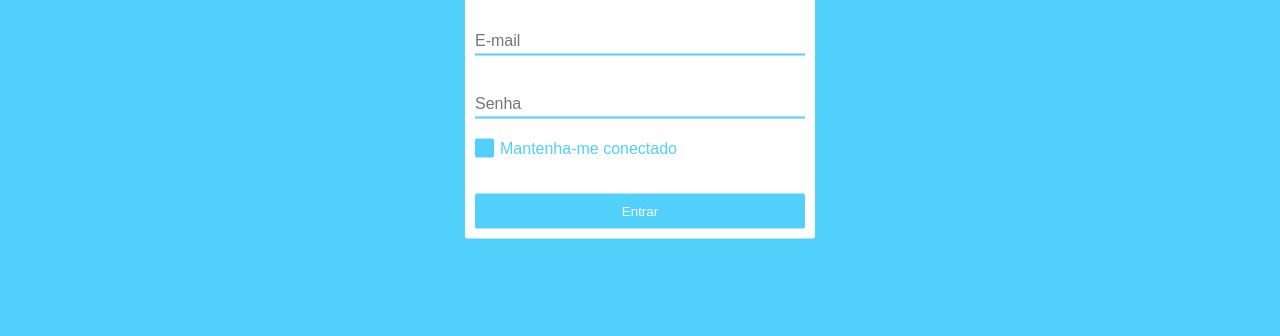
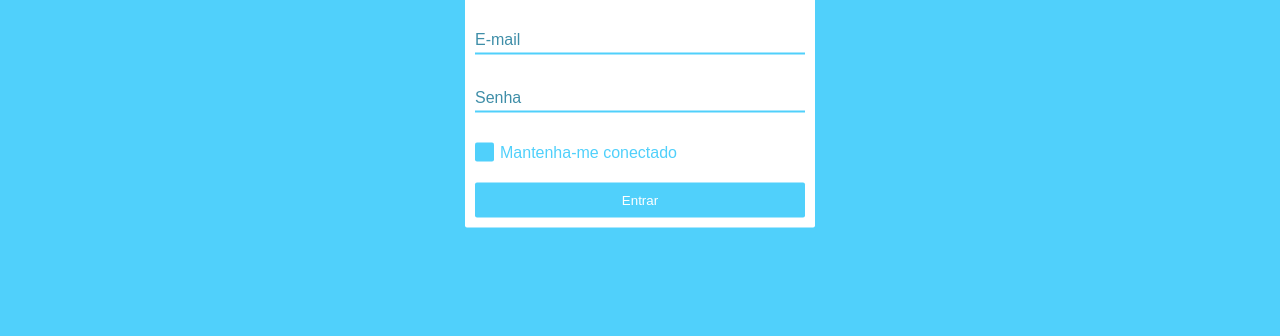
Before and after one commit to jordaos/Enterprise, a website: page index.html in a window 1280 px wide. Shown: the part 211-547 px from the top of the page. Drawn offline with nearby package versions, Linux system fonts and the light colour scheme.

Commit message:
add floating label

```diff
--- a/index.html
+++ b/index.html
@@ -16,12 +16,20 @@
 					<h3>Login</h3>
 					<div ng-hide="isLoading">
 						<form name="loginForm">
-							<input type="email" placeholder="E-mail" name="email"
-								ng-model="email" required
-								ng-class="{invalid : loginForm.email.$touched && loginForm.email.$invalid}"/>
-							<input type="password" placeholder="Senha" name="password"
-								ng-model="password" required minlength="6"
+							<div class="float-label">
+								<input type="email" name="email"
+									ng-model="email" required id="email"
+									ng-class="{invalid : loginForm.email.$touched && loginForm.email.$invalid}"/>
+								<label for="email"
+								ng-class="{top : (loginForm.email.$viewValue != undefined && loginForm.email.$viewValue != '')}">E-mail</label>
+							</div>
+							<div class="float-label">
+							<input type="password" name="password"
+								ng-model="password" required minlength="6" id="password"
 								ng-class="{invalid : loginForm.password.$touched && loginForm.password.$invalid}"/>
+								<label for="password"
+								ng-class="{top : (loginForm.password.$viewValue != undefined && loginForm.password.$viewValue != '')}">Senha</label>
+							</div>
 							<label class="checkbox"><input type="checkbox" /> <span></span>Mantenha-me conectado</label>
 							<input type="button" ng-click="login()" value="Entrar" />
 						</form>
--- a/src/css/style.sass
+++ b/src/css/style.sass
@@ -59,28 +59,44 @@ html, body
                 text-align: center
                 margin: 10px 0 0
 
-            input
-                margin-top: 35px
+            .float-label
+                position: relative
+                margin: 30px 0
 
-            input[type="text"],
-            input[type="email"],
-            input[type="password"]
-                width: 100%
-                border: none
-                color: #3f8ea8
-                font-size: 16px
-                border-bottom: 2px solid $primaryColor
-                padding: 4px 0
-                box-sizing: border-box
-                outline: none
+                input[type="text"],
+                input[type="email"],
+                input[type="password"]
+                    width: 100%
+                    border: none
+                    color: #3f8ea8
+                    font-size: 16px
+                    border-bottom: 2px solid $primaryColor
+                    padding: 4px 0
+                    box-sizing: border-box
+                    outline: none
 
-                &.invalid
-                    border-bottom: 2px solid #EC644B
-                    color: #EC644B
+                    &.invalid
+                        border-bottom: 2px solid #EC644B
+                        color: #EC644B
+
+                label
+                    color: #3f8ea8
+                    position: absolute
+                    top: 0
+                    left: 0
+                    font-size: 16px
+                    padding: 4px 0
+                    cursor: text
+                    -webkit-transition: all 0.25s ease
+                    transition: all 0.25s ease
+
+                    &.top
+                        font-size: 10px
+                        transform: translateY(-100%)
 
             .checkbox
-                margin-top: 20px
-                display: block
+                margin: 0 0 20px
+                display: inline-block
                 cursor: pointer
                 padding-left: 25px
                 position: relative
```
Also changed, not shown: src/css/style.css, 1 other file.
